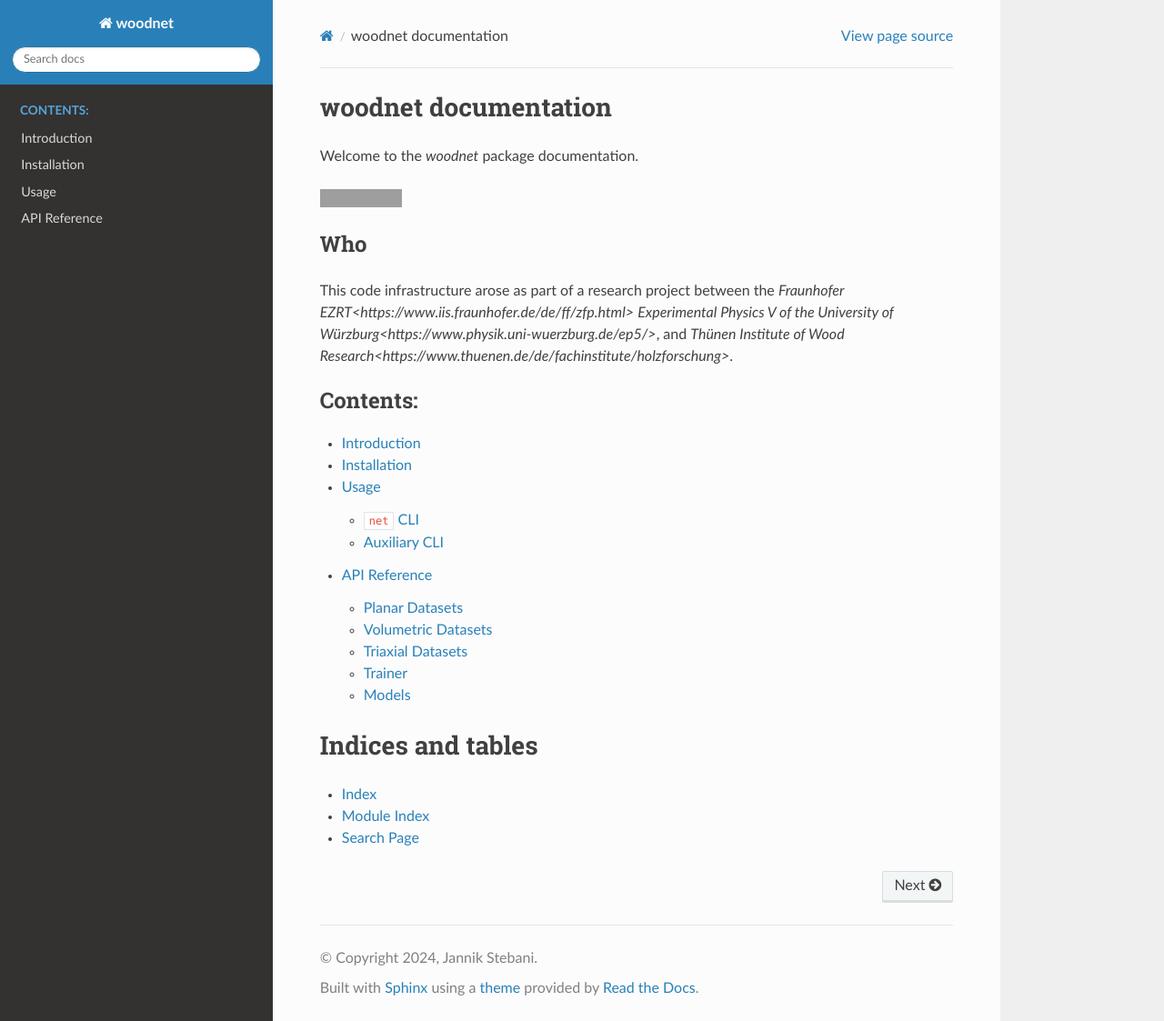
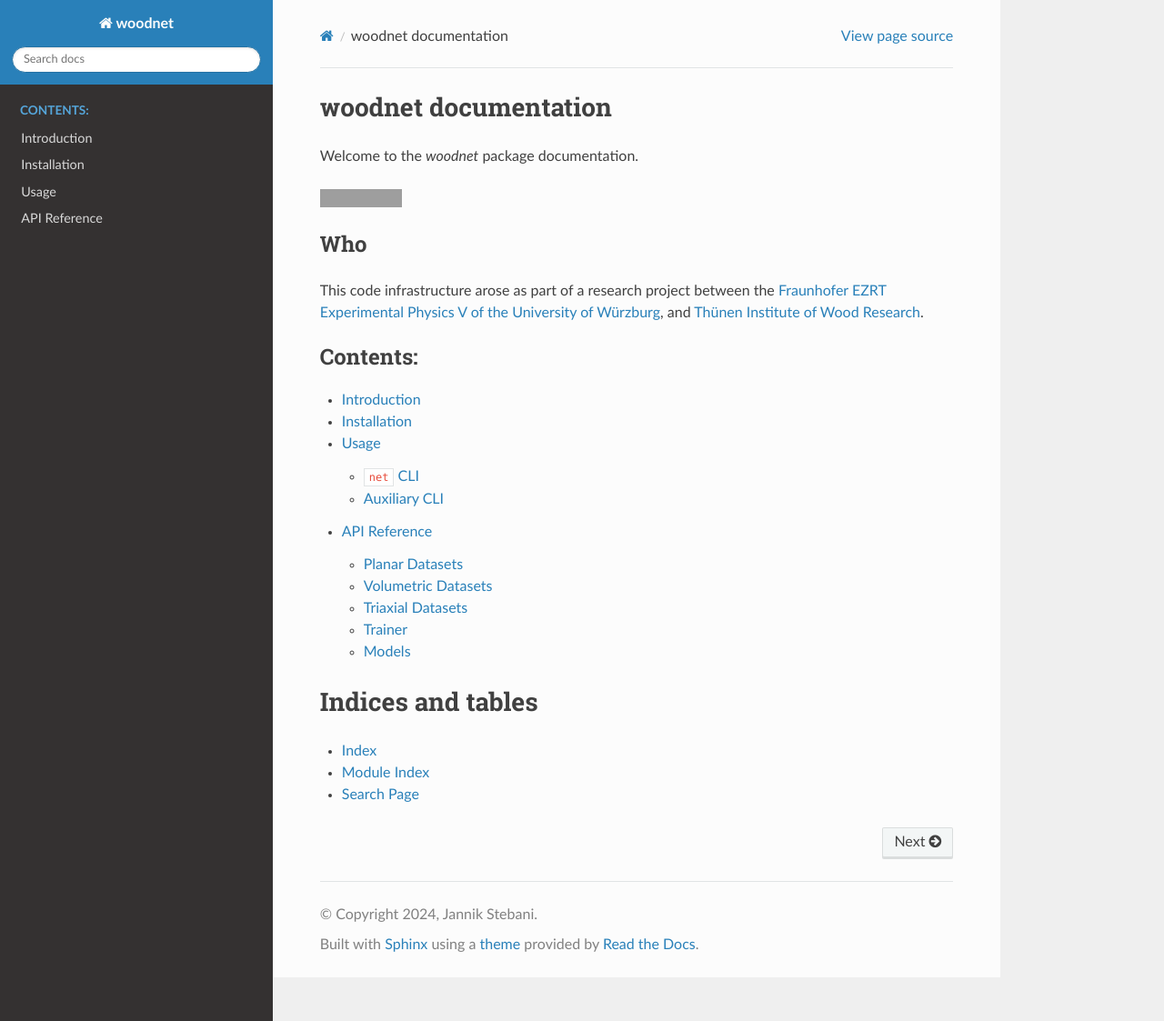
Before and after one commit to stebix/woodnet, a Sphinx documentation site: the page built from docs/index.rst, in a window 1280 px wide and 1123 px high. Shown: the whole window at 91% size. Built offline with Sphinx 7.4.7 and the Read the Docs theme 3.1.0, drawn with Linux system fonts in a browser that asks for light colours; grey boxes are pictures that could not be loaded.

Commit message:
fix links

```diff
--- a/docs/index.rst
+++ b/docs/index.rst
@@ -17,10 +17,10 @@ Who
 ----
 
 This code infrastructure arose as part of a research project between the
-`Fraunhofer EZRT<https://www.iis.fraunhofer.de/de/ff/zfp.html>`
-`Experimental Physics V of the University of Würzburg<https://www.physik.uni-wuerzburg.de/ep5/>`,
+`Fraunhofer EZRT <https://www.iis.fraunhofer.de/de/ff/zfp.html>`_
+`Experimental Physics V of the University of Würzburg <https://www.physik.uni-wuerzburg.de/ep5/>`_,
 and
-`Thünen Institute of Wood Research<https://www.thuenen.de/de/fachinstitute/holzforschung>`.
+`Thünen Institute of Wood Research <https://www.thuenen.de/de/fachinstitute/holzforschung>`_.
 
 
 .. toctree::
```
